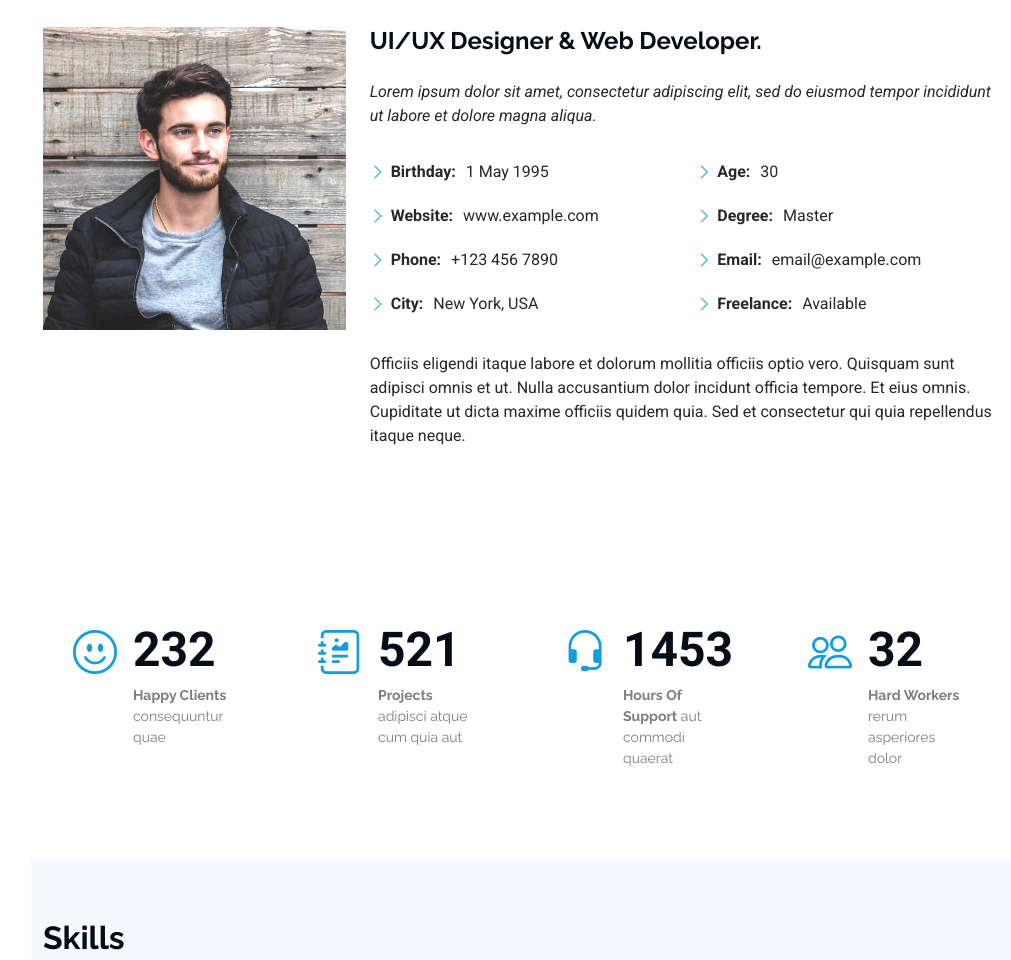
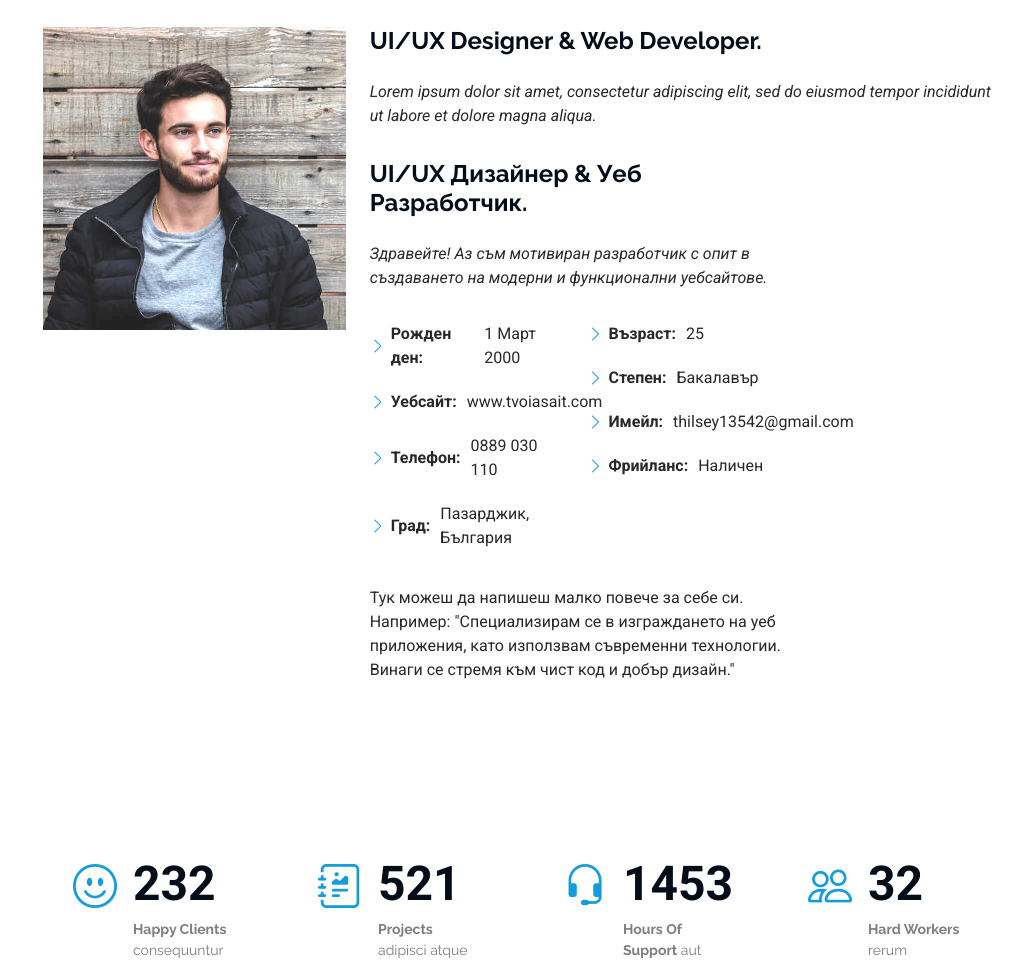
Before and after one commit to lazermen01/vicii, a plain HTML site: page index.html in a window 1280 px wide. Shown: the part 1019-1979 px from the top of the page, without its empty margins (269-1280 px from the left). Drawn offline with Linux system fonts and the light colour scheme; animation ran at ten frames a second.

Commit message:
Update index.html

```diff
--- a/index.html
+++ b/index.html
@@ -125,26 +125,30 @@
               magna aliqua.
             </p>
             <div class="row">
+<div class="col-lg-8 content">
+    <h2>UI/UX Дизайнер &amp; Уеб Разработчик.</h2>
+    <p class="fst-italic py-3">
+        Здравейте! Аз съм мотивиран разработчик с опит в създаването на модерни и функционални уебсайтове.
+    </p>
+    <div class="row">
         <div class="col-lg-6">
             <ul>
-                  <li><i class="bi bi-chevron-right"></i> <strong>Birthday:</strong> <span>1 May 1995</span></li>
-                  <li><i class="bi bi-chevron-right"></i> <strong>Website:</strong> <span>www.example.com</span></li>
-                  <li><i class="bi bi-chevron-right"></i> <strong>Phone:</strong> <span>+123 456 7890</span></li>
-                  <li><i class="bi bi-chevron-right"></i> <strong>City:</strong> <span>New York, USA</span></li>
+                <li><i class="bi bi-chevron-right"></i> <strong>Рожден ден:</strong> <span>1 Март 2000</span></li>
+                <li><i class="bi bi-chevron-right"></i> <strong>Уебсайт:</strong> <span>www.tvoiasait.com</span></li>
+                <li><i class="bi bi-chevron-right"></i> <strong>Телефон:</strong> <span>0889 030 110</span></li>
+                <li><i class="bi bi-chevron-right"></i> <strong>Град:</strong> <span>Пазарджик, България</span></li>
             </ul>
         </div>
         <div class="col-lg-6">
             <ul>
-                  <li><i class="bi bi-chevron-right"></i> <strong>Age:</strong> <span>30</span></li>
-                  <li><i class="bi bi-chevron-right"></i> <strong>Degree:</strong> <span>Master</span></li>
-                  <li><i class="bi bi-chevron-right"></i> <strong>Email:</strong> <span>email@example.com</span></li>
-                  <li><i class="bi bi-chevron-right"></i> <strong>Freelance:</strong> <span>Available</span></li>
+                <li><i class="bi bi-chevron-right"></i> <strong>Възраст:</strong> <span>25</span></li>
+                <li><i class="bi bi-chevron-right"></i> <strong>Степен:</strong> <span>Бакалавър</span></li> <li><i class="bi bi-chevron-right"></i> <strong>Имейл:</strong> <span>thilsey13542@gmail.com</span></li>
+                <li><i class="bi bi-chevron-right"></i> <strong>Фрийланс:</strong> <span>Наличен</span></li>
             </ul>
         </div>
     </div>
     <p class="py-3">
-              Officiis eligendi itaque labore et dolorum mollitia officiis optio vero. Quisquam sunt adipisci omnis et ut. Nulla accusantium dolor incidunt officia tempore. Et eius omnis.
-              Cupiditate ut dicta maxime officiis quidem quia. Sed et consectetur qui quia repellendus itaque neque.
+        Тук можеш да напишеш малко повече за себе си. Например: "Специализирам се в изграждането на уеб приложения, като използвам съвременни технологии. Винаги се стремя към чист код и добър дизайн."
     </p>
 </div>
         </div>
```
Lines whose indentation alone changed are shown as unchanged.
